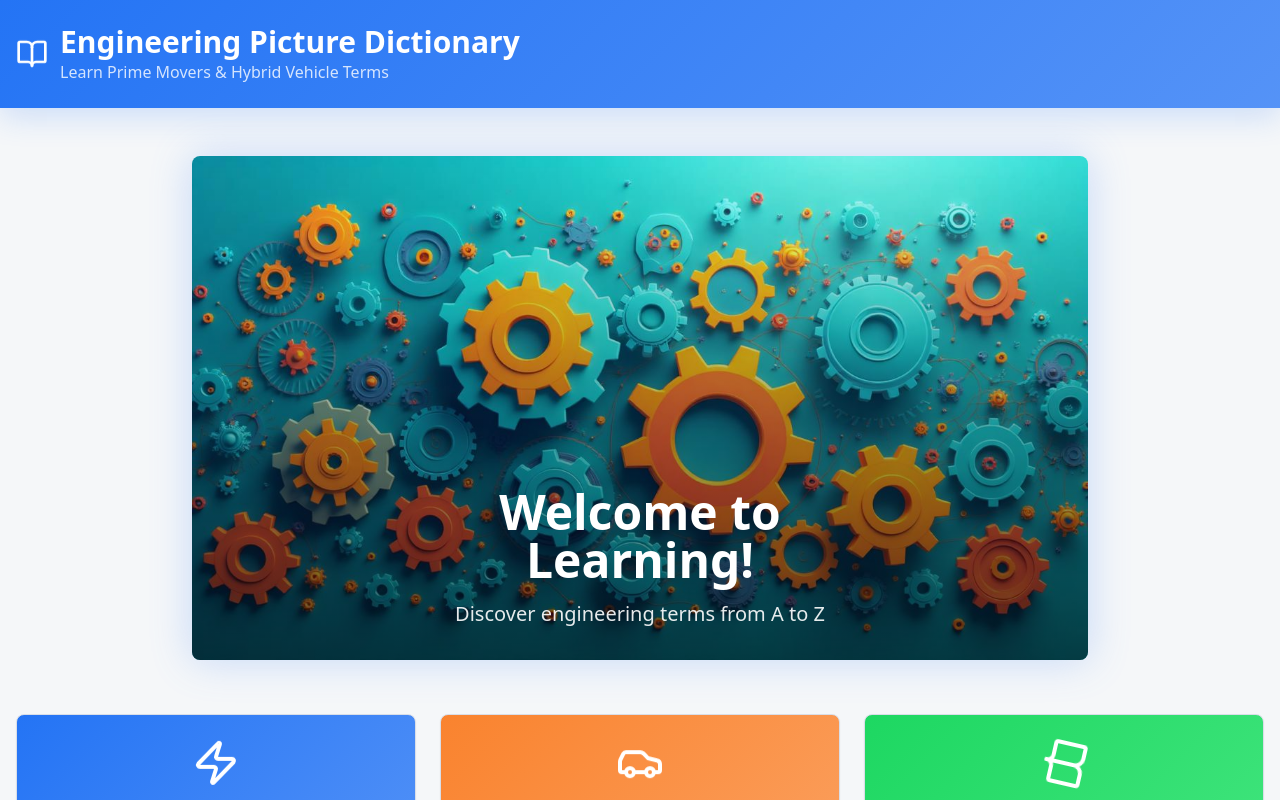
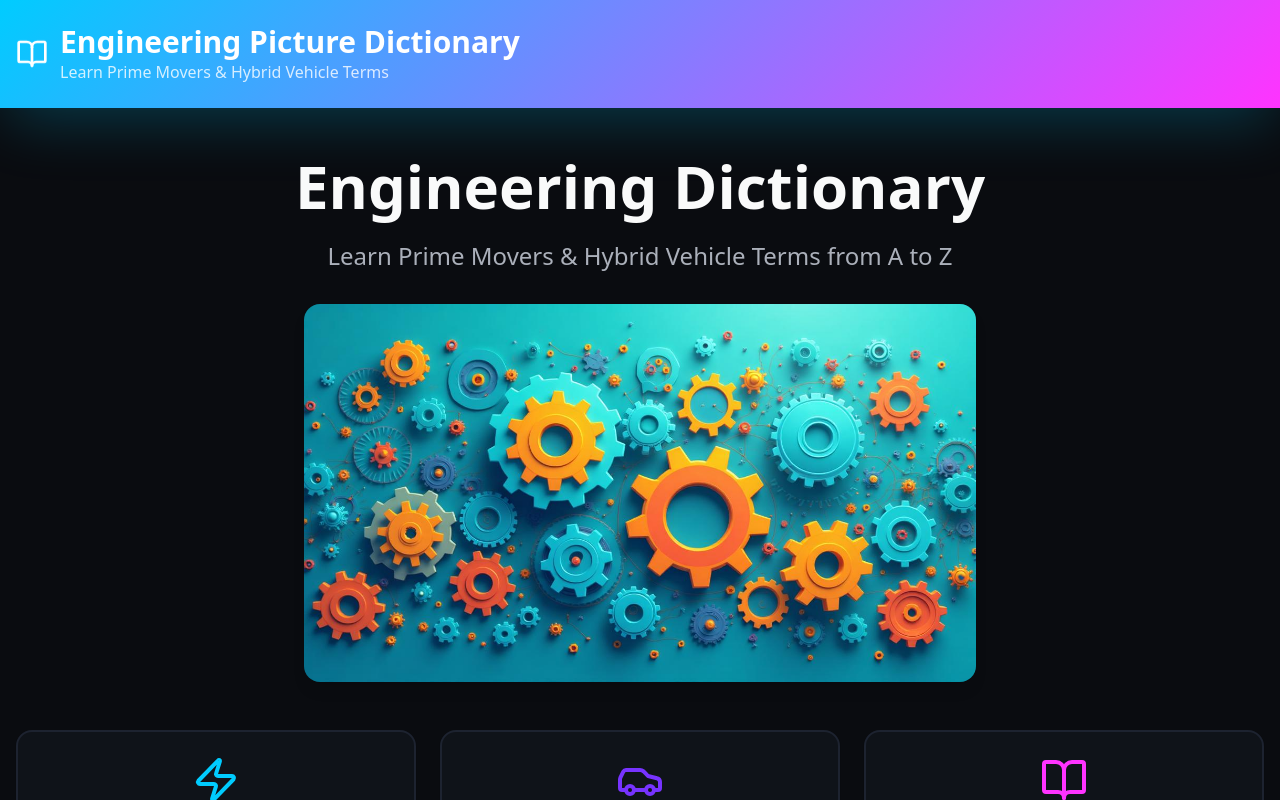
Before and after one commit to buttisoda6-cyber/hybrid-handbook, a React (Vite) app: page / in a window 1280 px wide. Shown: the top 800 px of the page. Built offline with nearby package versions, Linux system fonts and the light colour scheme.

Commit message:
Reverted to commit 220a25a301adde82f64c9fc3bd611231414935b2

```diff
--- a/src/components/AlphabetGrid.tsx
+++ b/src/components/AlphabetGrid.tsx
@@ -14,7 +14,7 @@ const AlphabetGrid = () => {
       {dictionaryData.map((entry) => (
         <Card
           key={entry.letter}
-          className="aspect-square flex items-center justify-center cursor-pointer bg-gradient-primary hover:bg-gradient-secondary transform hover:scale-105 transition-all duration-300 hover:shadow-glow group"
+          className="aspect-square flex items-center justify-center cursor-pointer bg-primary text-white hover:bg-secondary transform hover:scale-105 transition-all duration-300 hover:shadow-lg group"
           onClick={() => handleLetterClick(entry.letter)}
         >
           <div className="text-center">
--- a/src/components/TermCard.tsx
+++ b/src/components/TermCard.tsx
@@ -11,24 +11,31 @@ interface TermCardProps {
 
 const TermCard = ({ type, term, description, image, gradient }: TermCardProps) => {
   return (
-    <Card className={`h-full ${gradient} text-white shadow-card hover:shadow-float transform hover:scale-105 transition-all duration-300`}>
-      <CardHeader className="text-center pb-4">
-        <Badge variant="secondary" className="w-fit mx-auto mb-3 bg-white/20 text-white border-0 hover:bg-white/30">
+    <Card className={`h-full ${gradient} text-white shadow-neon hover:shadow-glow transform hover:scale-105 transition-all duration-500 border border-white/20 backdrop-blur-sm relative overflow-hidden group`}>
+      {/* Glass morphism overlay */}
+      <div className="absolute inset-0 bg-gradient-to-br from-white/10 to-transparent opacity-50 group-hover:opacity-70 transition-opacity duration-300" />
+
+      <CardHeader className="text-center pb-6 relative z-10">
+        <Badge variant="secondary" className="w-fit mx-auto mb-6 bg-black/30 text-white border border-white/30 hover:bg-black/40 px-4 py-1.5 text-sm font-medium backdrop-blur-sm">
           {type}
         </Badge>
-        <div className="w-20 h-20 mx-auto mb-4 rounded-lg bg-white/20 p-2 animate-float">
+
+        {/* Much larger image container */}
+        <div className="w-40 h-40 md:w-48 md:h-48 mx-auto mb-6 rounded-2xl bg-black/20 p-4 animate-float border border-white/20 backdrop-blur-sm shadow-neon">
           <img
             src={image}
             alt={term}
-            className="w-full h-full object-cover rounded-lg"
+            className="w-full h-full object-cover rounded-xl shadow-lg"
           />
         </div>
-        <CardTitle className="text-xl md:text-2xl font-bold">
+
+        <CardTitle className="text-2xl md:text-3xl font-bold bg-gradient-to-r from-white to-white/80 bg-clip-text text-transparent">
           {term}
         </CardTitle>
       </CardHeader>
-      <CardContent>
-        <p className="text-white/90 text-sm md:text-base leading-relaxed">
+
+      <CardContent className="relative z-10">
+        <p className="text-white/90 text-base md:text-lg leading-relaxed text-center">
           {description}
         </p>
       </CardContent>
--- a/src/index.css
+++ b/src/index.css
@@ -6,67 +6,72 @@
 
 @layer base {
   :root {
-    /* Core Background Colors */
-    --background: 220 25% 97%;
-    --foreground: 220 25% 15%;
+    /* Core Background Colors - Dark Tech Theme */
+    --background: 220 25% 5%;
+    --foreground: 220 10% 98%;
 
-    /* Card System */
-    --card: 0 0% 100%;
-    --card-foreground: 220 25% 15%;
+    /* Card System - Glass Morphism */
+    --card: 220 25% 8%;
+    --card-foreground: 220 10% 95%;
 
     /* Interactive Elements */
-    --popover: 0 0% 100%;
-    --popover-foreground: 220 25% 15%;
+    --popover: 220 25% 7%;
+    --popover-foreground: 220 10% 95%;
 
-    /* Brand Colors - Engineering Blue */
-    --primary: 217 91% 55%;
-    --primary-foreground: 0 0% 100%;
-    --primary-glow: 217 91% 65%;
+    /* Brand Colors - Cyber Cyan */
+    --primary: 192 100% 50%;
+    --primary-foreground: 220 25% 5%;
+    --primary-glow: 300 100% 60%;
 
-    /* Secondary - Engineering Orange */
-    --secondary: 25 95% 58%;
-    --secondary-foreground: 0 0% 100%;
+    /* Secondary - Neon Purple */
+    --secondary: 260 100% 60%;
+    --secondary-foreground: 220 25% 5%;
 
     /* Muted Colors */
-    --muted: 220 25% 95%;
-    --muted-foreground: 220 15% 45%;
+    --muted: 220 25% 10%;
+    --muted-foreground: 220 10% 70%;
 
-    /* Accent - Success Green */
-    --accent: 142 76% 48%;
-    --accent-foreground: 0 0% 100%;
+    /* Accent - Electric Magenta */
+    --accent: 300 100% 60%;
+    --accent-foreground: 220 25% 5%;
 
     /* System Colors */
-    --destructive: 0 84% 60%;
-    --destructive-foreground: 0 0% 100%;
+    --destructive: 0 100% 50%;
+    --destructive-foreground: 220 10% 95%;
 
     /* Borders and Inputs */
-    --border: 220 25% 88%;
-    --input: 220 25% 88%;
-    --ring: 217 91% 55%;
+    --border: 220 25% 15%;
+    --input: 220 25% 12%;
+    --ring: 192 100% 50%;
 
-    /* Engineering Themed Colors */
-    --electric: 200 100% 50%;
-    --mechanical: 35 100% 55%;
-    --hybrid: 85 85% 45%;
-    --gear: 45 95% 60%;
+    /* Modern Tech Themed Colors */
+    --electric: 192 100% 50%;
+    --mechanical: 260 100% 60%;
+    --hybrid: 300 100% 60%;
+    --gear: 45 100% 55%;
 
-    /* Gradients */
-    --gradient-primary: linear-gradient(135deg, hsl(var(--primary)), hsl(var(--primary-glow)));
-    --gradient-secondary: linear-gradient(135deg, hsl(var(--secondary)), hsl(25 95% 68%));
-    --gradient-accent: linear-gradient(135deg, hsl(var(--accent)), hsl(142 76% 58%));
-    --gradient-electric: linear-gradient(135deg, hsl(var(--electric)), hsl(200 100% 60%));
-    --gradient-mechanical: linear-gradient(135deg, hsl(var(--mechanical)), hsl(35 100% 65%));
+    /* Modern Tech Gradients */
+    --gradient-primary: linear-gradient(135deg, hsl(192 100% 50%), hsl(300 100% 60%));
+    --gradient-secondary: linear-gradient(135deg, hsl(260 100% 60%), hsl(192 100% 50%));
+    --gradient-accent: linear-gradient(135deg, hsl(300 100% 60%), hsl(260 100% 60%));
+    --gradient-electric: linear-gradient(135deg, hsl(192 100% 50%) 0%, hsl(220 100% 60%) 100%);
+    --gradient-mechanical: linear-gradient(135deg, hsl(260 100% 60%) 0%, hsl(300 100% 60%) 100%);
 
-    /* Shadows with Engineering Theme */
-    --shadow-card: 0 4px 20px hsl(var(--primary) / 0.15);
-    --shadow-float: 0 8px 30px hsl(var(--primary) / 0.2);
-    --shadow-glow: 0 0 40px hsl(var(--primary-glow) / 0.3);
+    /* Neon Glow Shadows */
+    --shadow-card: 0 8px 32px -8px hsl(192 100% 50% / 0.15);
+    --shadow-float: 0 20px 60px -10px hsl(192 100% 50% / 0.25);
+    --shadow-glow: 0 0 60px hsl(300 100% 60% / 0.4);
+    --shadow-neon: 0 0 30px hsl(192 100% 50% / 0.6);
+
+    /* Glass Morphism */
+    --glass-bg: hsla(220, 25%, 10%, 0.7);
+    --glass-border: hsla(220, 25%, 20%, 0.3);
 
     /* Animations */
     --transition-smooth: all 0.3s cubic-bezier(0.4, 0, 0.2, 1);
     --transition-bounce: all 0.4s cubic-bezier(0.68, -0.55, 0.265, 1.55);
 
-    --radius: 0.5rem;
+    --radius: 1rem;
 
     --sidebar-background: 0 0% 98%;
 
--- a/src/pages/Index.tsx
+++ b/src/pages/Index.tsx
@@ -13,47 +13,42 @@ const Index = () => {
       <section className="relative overflow-hidden">
         <div className="container mx-auto px-4 py-12">
           <div className="text-center mb-12">
-            <div className="relative inline-block">
-              <img
-                src={heroImage}
-                alt="Engineering Education"
-                className="w-full max-w-4xl mx-auto rounded-lg shadow-glow"
-              />
-              <div className="absolute inset-0 bg-gradient-to-t from-black/60 to-transparent rounded-lg"></div>
-              <div className="absolute bottom-8 left-1/2 transform -translate-x-1/2 text-center text-white">
-                <h2 className="text-3xl md:text-5xl font-bold mb-4">
-                  Welcome to Learning!
-                </h2>
-                <p className="text-lg md:text-xl text-white/90">
-                  Discover engineering terms from A to Z
-                </p>
-              </div>
-            </div>
+            <h1 className="text-4xl md:text-6xl font-bold text-foreground mb-6">
+              Engineering Dictionary
+            </h1>
+            <p className="text-xl md:text-2xl text-muted-foreground mb-8">
+              Learn Prime Movers & Hybrid Vehicle Terms from A to Z
+            </p>
+            <img
+              src={heroImage}
+              alt="Engineering Education"
+              className="w-full max-w-2xl mx-auto rounded-lg shadow-lg"
+            />
           </div>
 
           {/* Feature Cards */}
           <div className="grid md:grid-cols-3 gap-6 mb-12">
-            <Card className="bg-gradient-primary text-white hover:shadow-card transition-all duration-300">
+            <Card className="bg-card hover:shadow-lg transition-all duration-300 border-2 hover:border-primary/20">
               <CardContent className="p-6 text-center">
-                <Zap className="w-12 h-12 mx-auto mb-4 animate-float" />
-                <h3 className="text-xl font-bold mb-2">Prime Movers</h3>
-                <p className="text-white/90">Learn about engines, generators, and power systems</p>
+                <Zap className="w-12 h-12 mx-auto mb-4 text-electric" />
+                <h3 className="text-xl font-bold mb-2 text-foreground">Prime Movers</h3>
+                <p className="text-muted-foreground">Learn about engines, generators, and power systems</p>
               </CardContent>
             </Card>
 
-            <Card className="bg-gradient-secondary text-white hover:shadow-card transition-all duration-300">
+            <Card className="bg-card hover:shadow-lg transition-all duration-300 border-2 hover:border-mechanical/20">
               <CardContent className="p-6 text-center">
-                <Car className="w-12 h-12 mx-auto mb-4 animate-bounce-gentle" />
-                <h3 className="text-xl font-bold mb-2">Hybrid Vehicles</h3>
-                <p className="text-white/90">Explore modern automotive technology</p>
+                <Car className="w-12 h-12 mx-auto mb-4 text-mechanical" />
+                <h3 className="text-xl font-bold mb-2 text-foreground">Hybrid Vehicles</h3>
+                <p className="text-muted-foreground">Explore modern automotive technology</p>
               </CardContent>
             </Card>
 
-            <Card className="bg-gradient-accent text-white hover:shadow-card transition-all duration-300">
+            <Card className="bg-card hover:shadow-lg transition-all duration-300 border-2 hover:border-accent/20">
               <CardContent className="p-6 text-center">
-                <BookOpen className="w-12 h-12 mx-auto mb-4 animate-gear-rotate" />
-                <h3 className="text-xl font-bold mb-2">Interactive Learning</h3>
-                <p className="text-white/90">Visual dictionary with detailed explanations</p>
+                <BookOpen className="w-12 h-12 mx-auto mb-4 text-accent" />
+                <h3 className="text-xl font-bold mb-2 text-foreground">Interactive Learning</h3>
+                <p className="text-muted-foreground">Visual dictionary with detailed explanations</p>
               </CardContent>
             </Card>
           </div>
```
Also changed, not shown: src/pages/LetterDetail.tsx (+21 -14 lines).
